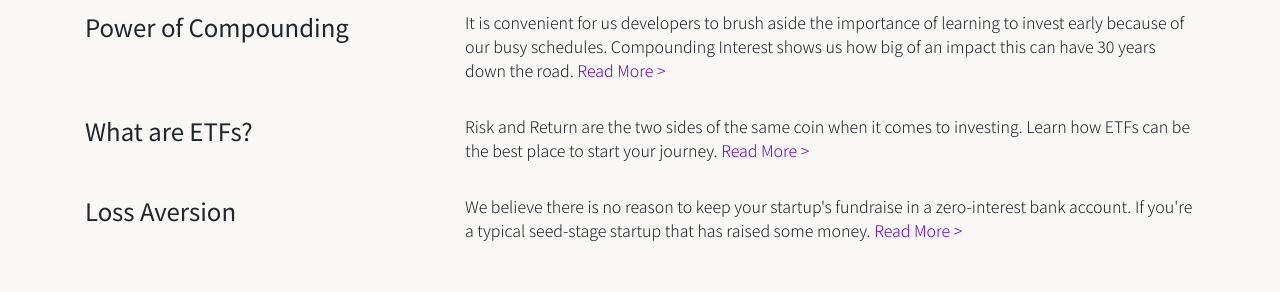
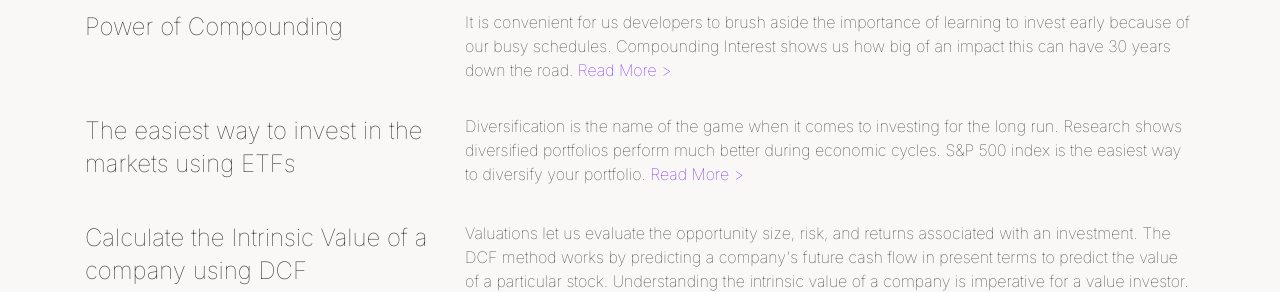
Before and after one commit to bdcorps/investing-for-developers, a website: page public/index.html in a window 1280 px wide. Shown: the part 662-954 px from the top of the page. Drawn offline with nearby package versions, Linux system fonts and the light colour scheme.

Commit message:
fix descriptions

```diff
--- a/public/index.html
+++ b/public/index.html
@@ -86,10 +86,7 @@
       crossorigin="anonymous"
     ></script>
 
-    <link
-      href="https://fonts.googleapis.com/css?family=Noto+Sans+JP:100,300,400,500,700&display=swap"
-      rel="stylesheet"
-    />
+    <link href="https://fonts.googleapis.com/css2?family=Inter:wght@100,300,400,500,700&display=swap" rel="stylesheet">
 
     <link rel="stylesheet" href="./main.css" />
   </head>
@@ -153,19 +150,19 @@
 
           <div class="row post">
             <div class="col-md-4">
-              <h2>What are ETFs?</h2>
+              <h2>The easiest way to invest in the markets using ETFs</h2>
             </div>
             <div class="col-md-8">
-              <p>Risk and Return are the two sides of the same coin when it comes to investing. Learn how ETFs can be the best place to start your journey. <a href="">Read More ></a></p>
+              <p>Diversification is the name of the game when it comes to investing for the long run. Research shows diversified portfolios perform much better during economic cycles. S&P 500 index is the easiest way to diversify your portfolio. <a href="">Read More ></a></p>
             </div>
           </div>
 
           <div class="row post">
             <div class="col-md-4">
-              <h2>Loss Aversion</h2>
+              <h2>Calculate the Intrinsic Value of a company using DCF</h2>
             </div>
             <div class="col-md-8">
-              <p>We believe there is no reason to keep your startup's fundraise in a zero-interest bank account. If you're a typical seed-stage startup that has raised some money. <a href="">Read More ></a></p>
+              <p>Valuations let us evaluate the opportunity size, risk, and returns associated with an investment. The DCF method works by predicting a company's future cash flow in present terms to predict the value of a particular stock. Understanding the intrinsic value of a company is imperative for a value investor. <a href="">Read More ></a></p>
             </div>
           </div>
         </div>
--- a/public/main.css
+++ b/public/main.css
@@ -1,5 +1,5 @@
 body {
-  font-family: "Noto Sans JP", sans-serif;
+  font-family: 'Inter', sans-serif;
   background-color: #F9F8F7;
 }
 
```
